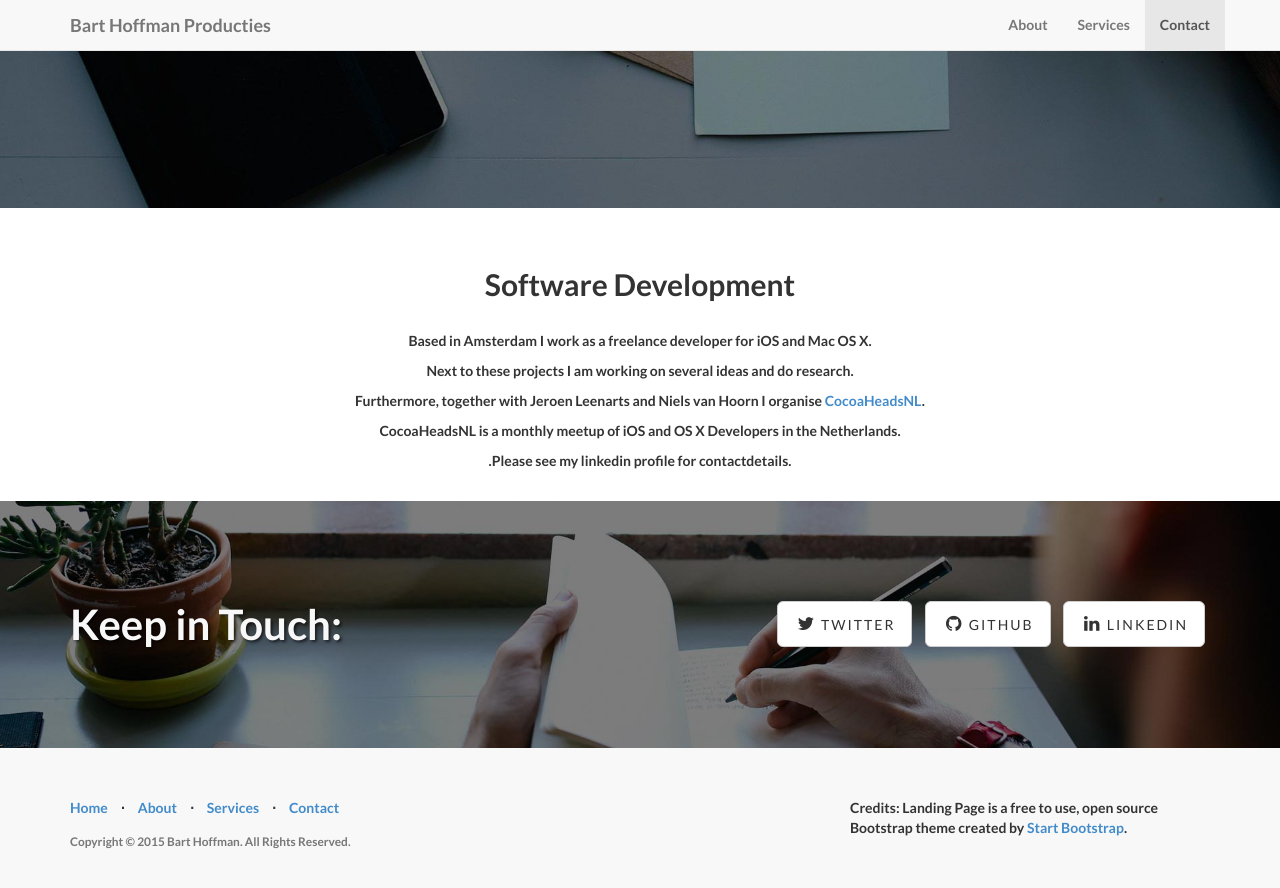
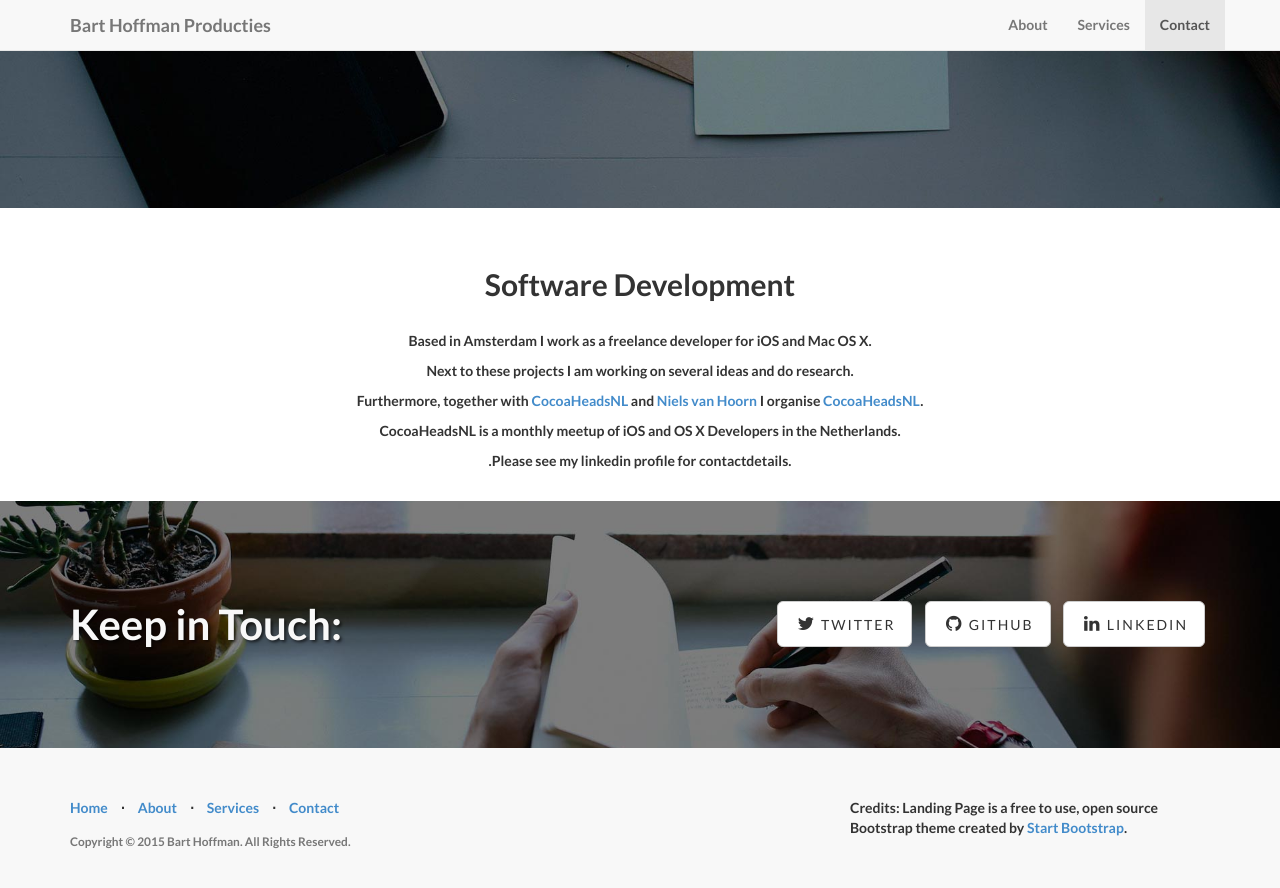
Before and after one commit to barthoffman/barthoffman.github.io, a Jekyll site: the page built from index.html, in a window 1280 px wide and 900 px high, scrolled down 569 px. Shown: the top 888 px of the window. Built offline with Jekyll 4.4.1, drawn with Linux system fonts in a browser that asks for light colours.

Commit message:
textual changes

```diff
--- a/_config.yml
+++ b/_config.yml
@@ -6,7 +6,7 @@ url: http://www.barthoffman.nl
 title: Bart Hoffman Producties
 email: info@barthoffman.nl
 author: Bart Hoffman
-description: > # "Write an awesome description for your new site here.
+description: >
   Bart Hoffman, Freelance developer for iOS and Mac OS X, based in Amsterdam
 copyright: 'Copyright &copy; 2015 Bart Hoffman. All Rights Reserved.'
 credits: 'Credits: Landing Page is a free to use, open source Bootstrap theme created by <a href="http://startbootstrap.com/">Start Bootstrap</a>.'
--- a/_includes/about.html
+++ b/_includes/about.html
@@ -7,7 +7,7 @@
               <br/>
                 <p>Based in Amsterdam I work as a freelance developer for iOS and Mac OS X.</p>
 				<p>Next to these projects I am working on several ideas and do research.</p>
-                <p>Furthermore, together with Jeroen Leenarts and Niels van Hoorn I organise <a href="http://www.cocoaheads.nl//">CocoaHeadsNL</a>.</p>
+                <p>Furthermore, together with <a href="https://twitter.com/leenarts">CocoaHeadsNL</a> and <a href="https://twitter.com/nvh">Niels van Hoorn</a> I organise <a href="http://www.cocoaheads.nl">CocoaHeadsNL</a>.</p>
 				<p>CocoaHeadsNL is a monthly meetup of iOS and OS X Developers in the Netherlands.</p>
                 <p>.Please see my linkedin profile for contactdetails.</p>
                 <br/>
```
